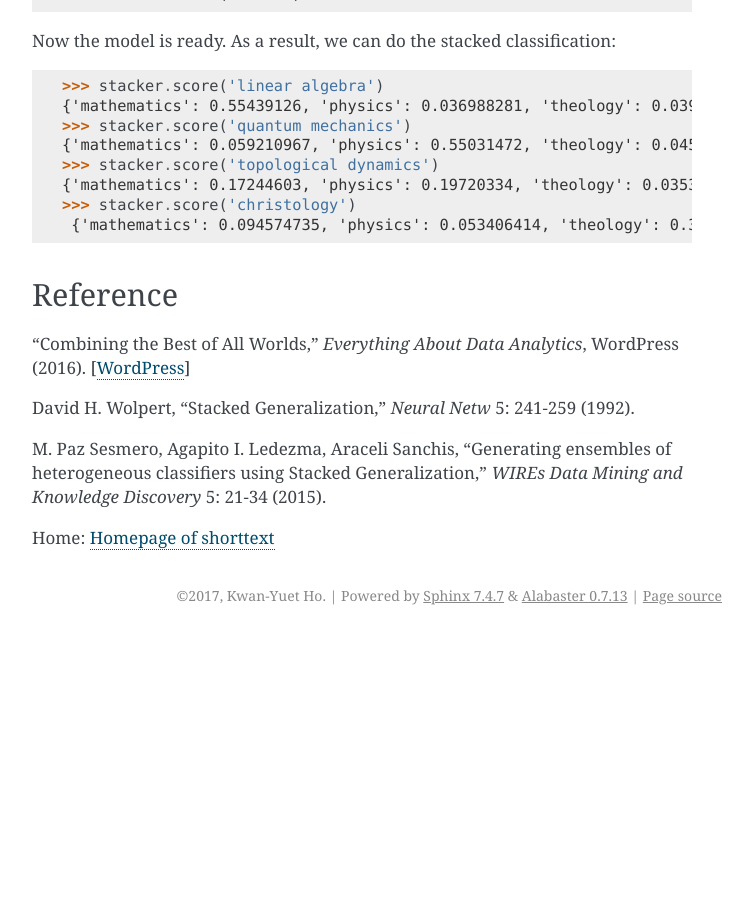
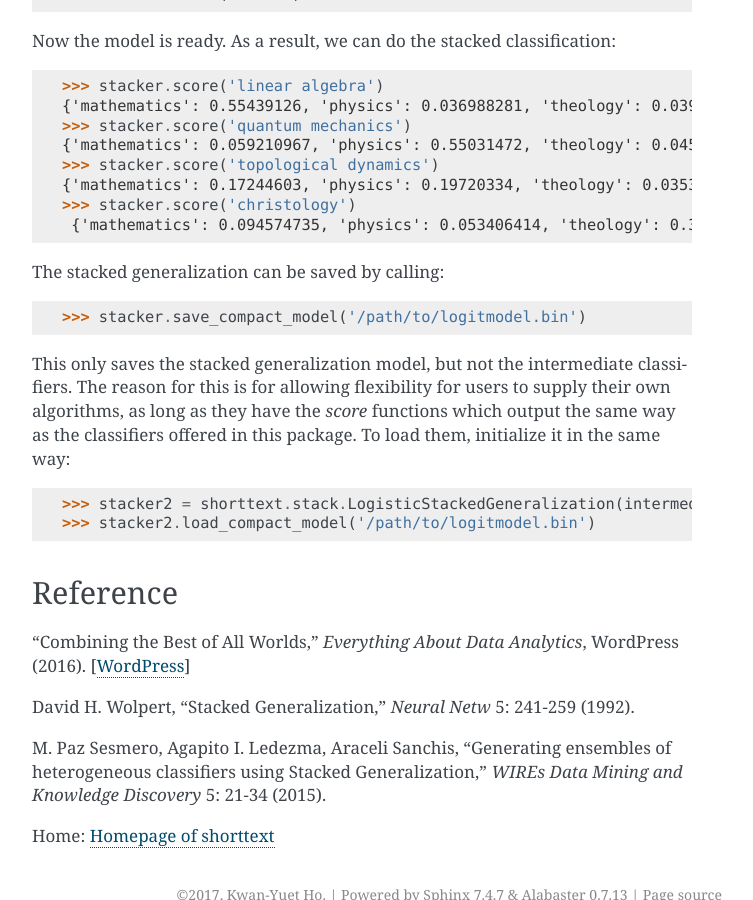
Before and after one commit to stephenhky/PyShortTextCategorization, a Sphinx documentation site: the page built from docs/tutorial_stacking.rst, in a window 1280 px wide and 900 px high, scrolled down 1311 px. Shown: the whole window, without its empty margins (388-1141 px from the left). Built offline with Sphinx 7.4.7, drawn with Linux system fonts in a browser that asks for light colours; before the commit the page ends 1946 px from its top, so only the background shows below that.

Commit message:
tested model I/O, and updated corresponding documentation

```diff
--- a/docs/tutorial_stacking.rst
+++ b/docs/tutorial_stacking.rst
@@ -65,6 +65,18 @@ Now the model is ready. As a result, we can do the stacked classification:
 >>> stacker.score('christology')
  {'mathematics': 0.094574735, 'physics': 0.053406414, 'theology': 0.3797417}
 
+The stacked generalization can be saved by calling:
+
+>>> stacker.save_compact_model('/path/to/logitmodel.bin')
+
+This only saves the stacked generalization model, but not the intermediate classifiers.
+The reason for this is for allowing flexibility for users to supply their own algorithms,
+as long as they have the `score` functions which output the same way as the classifiers
+offered in this package. To load them, initialize it in the same way:
+
+>>> stacker2 = shorttext.stack.LogisticStackedGeneralization(intermediate_classifiers={'clstm': clstm_classifier, 'lda128': lda128_svm_classifier})
+>>> stacker2.load_compact_model('/path/to/logitmodel.bin')
+
 Reference
 ---------
 
```
Also changed, not shown: UPCOMING.md (+0 -1 lines), 1 other file.
